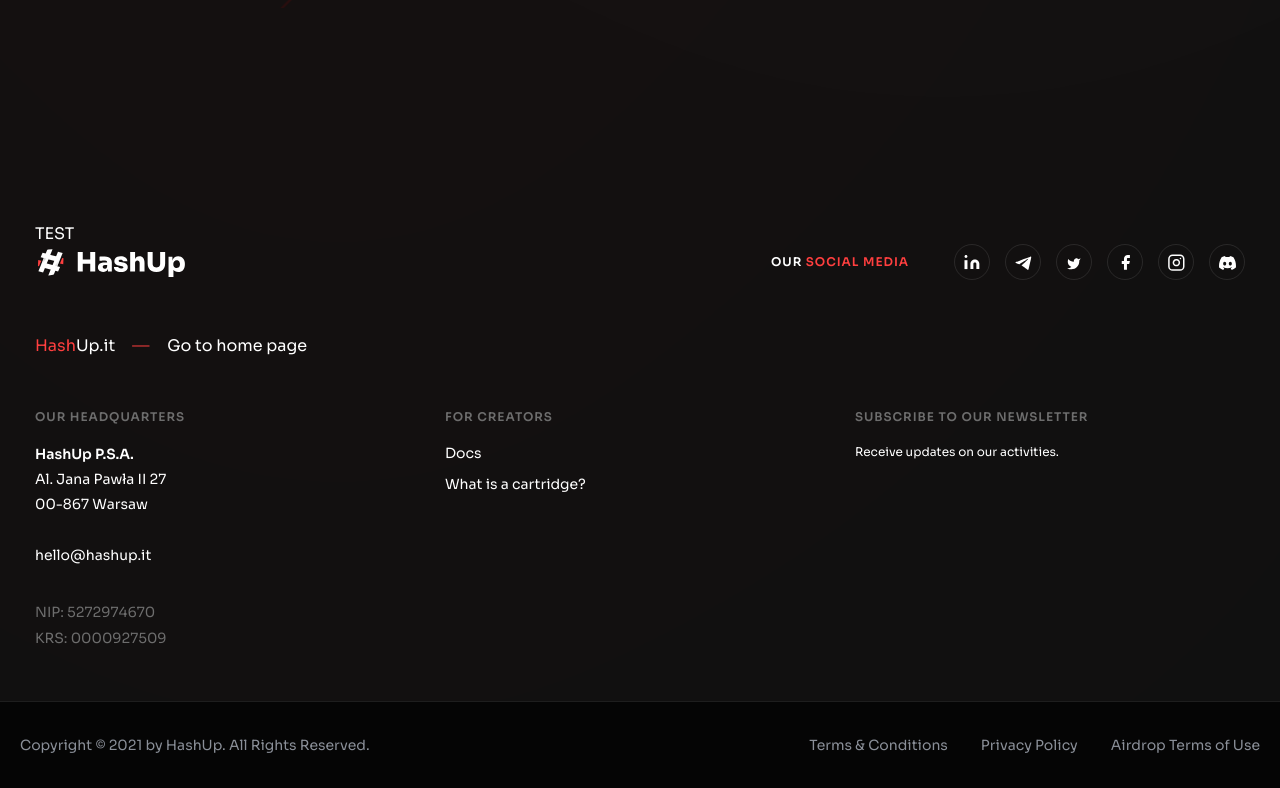
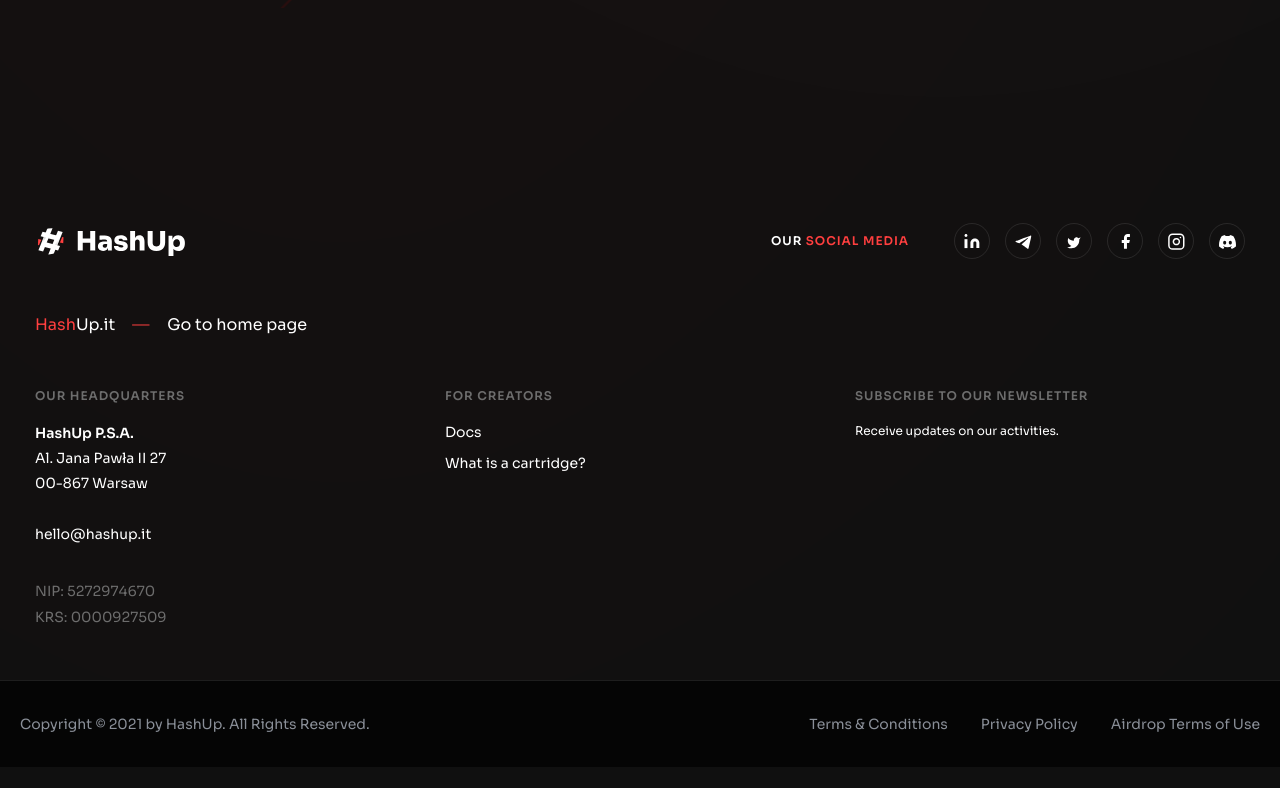
Before and after one commit to hashup-it/hashup-landing-archive, a Next.js app: page /cartridges in a window 1280 px wide. Shown: the part 4292-5080 px from the top of the page. After the commit the page ends 5059 px from the top, so only its background shows below. Built offline with nearby package versions, Linux system fonts and the light colour scheme.

Commit message:
test removed

```diff
--- a/src/components/global/Footer/index.tsx
+++ b/src/components/global/Footer/index.tsx
@@ -22,7 +22,6 @@ export const Footer = () => {
 
     return (
         <StyledFooter>
-            TEST
             <StyledHeading>
                 <Link href="/" passHref>
                     <StyledLogoWrapper>
```
